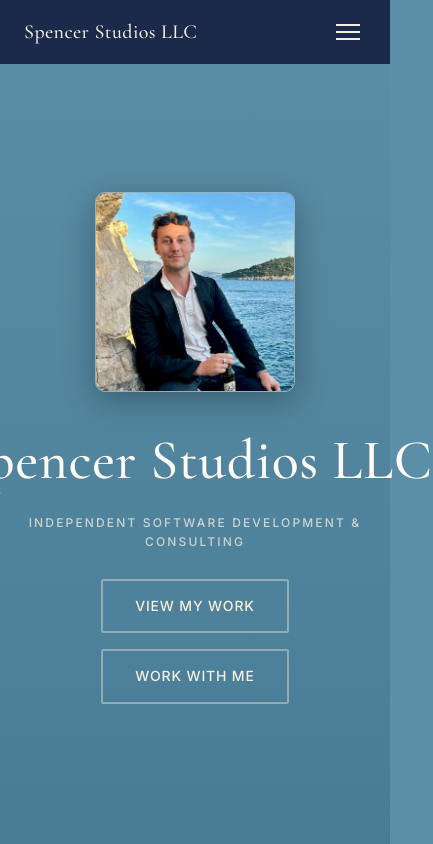
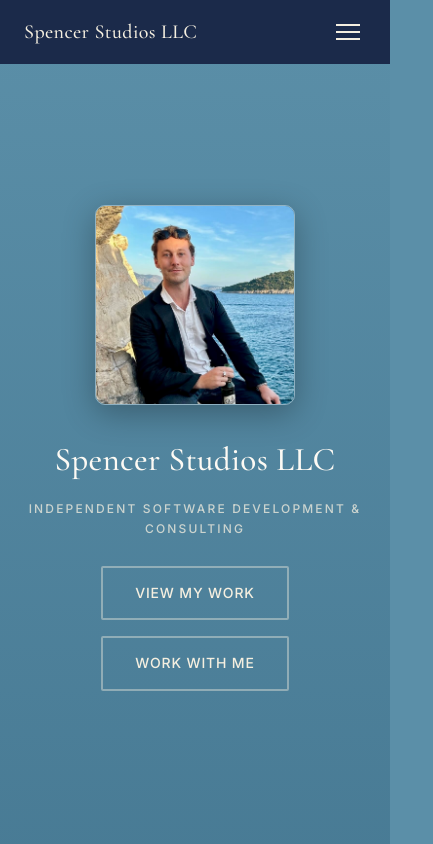
Before and after one commit to atreyu-s/SpencerStudiosWebsite, a React (Vite) app: page / in a window 390 px wide. Shown: the top 844 px of the page, 433 px wide, since content can reach past the window. Built offline with nearby package versions, Linux system fonts and the light colour scheme.

Commit message:
Scale hero wordmark down on mobile with lower clamp minimum

```diff
--- a/src/components/Hero.css
+++ b/src/components/Hero.css
@@ -28,7 +28,7 @@
 }
 
 .hero-wordmark {
-  font-size: clamp(3.5rem, 7vw, 5.5rem);
+  font-size: clamp(1.5rem, 8.5vw, 5.5rem);
   font-weight: 500;
   color: var(--color-ivory);
   letter-spacing: 0.01em;
```
